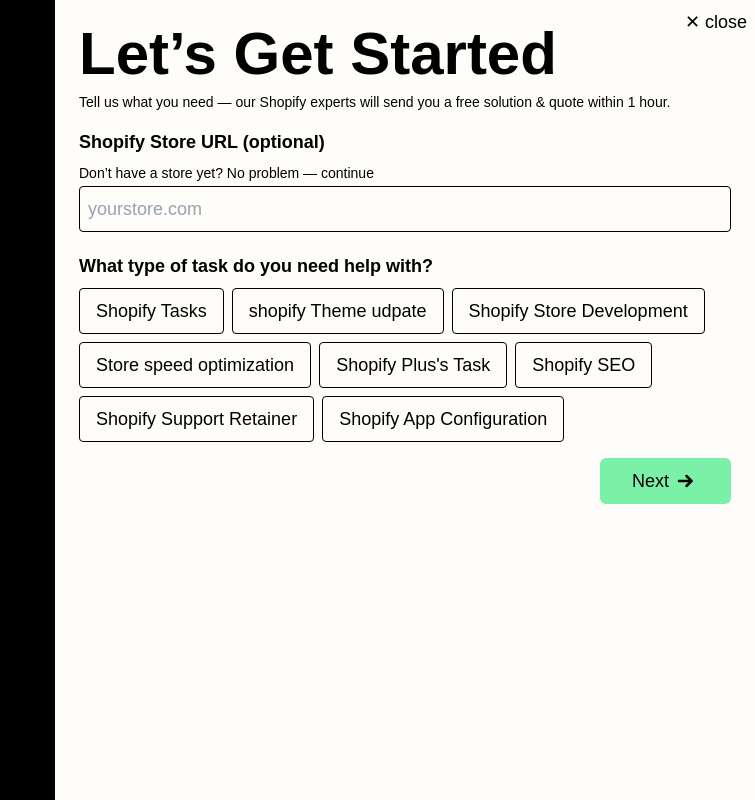
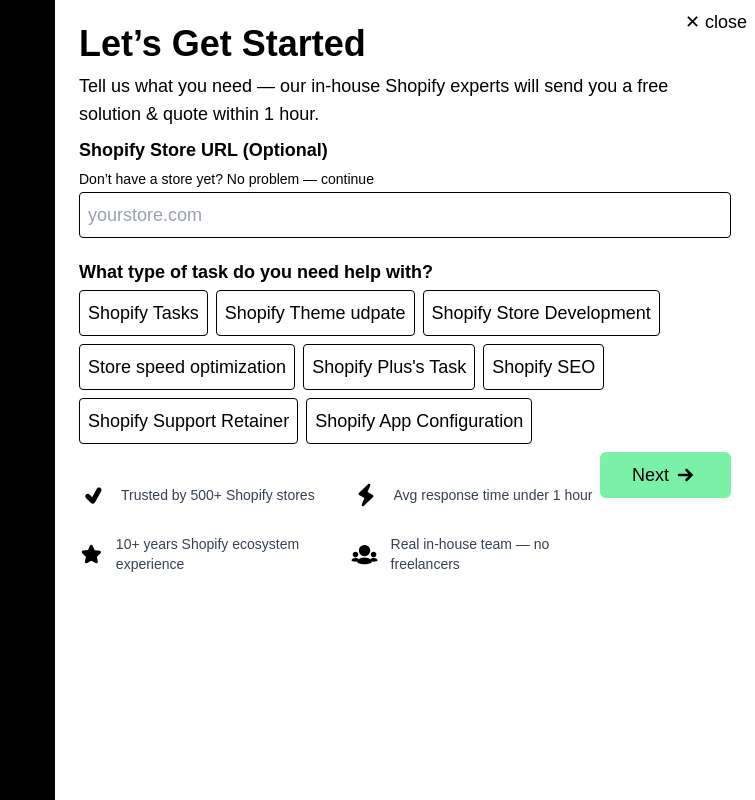
Before and after one commit to Vijendra2016/shopifytaskerwebapp, a Next.js app: page / in a window 1280 px wide. Both pictures are taken after a click on the button "Create Task". Shown: the top 800 px of the page, without its empty margins (525-1280 px from the left). Built offline with nearby package versions, Linux system fonts and the light colour scheme; no server answers; what tailwindcss-animated would draw is missing.

Commit message:
Update the copy of the Start project model

```diff
--- a/src/app/components/StartProjectModal.tsx
+++ b/src/app/components/StartProjectModal.tsx
@@ -4,6 +4,13 @@ import React, { useState } from "react";
 import { TfiArrowTopRight } from "react-icons/tfi";
 import { TiArrowRight } from "react-icons/ti";
 import { TiArrowLeft } from "react-icons/ti";
+import {
+  TiTick,
+  TiFlash,
+  TiStarFullOutline,
+  TiGroup
+} from "react-icons/ti";
+
 
 
 type FormData = {
@@ -70,7 +77,7 @@ export default function StartProjectModal({ isOpen, onClose }: Props) {
 
 
 
-      <div className="w-full md:w-[700px] h-full bg-[#fefdf9] p-6 overflow-y-auto relative">
+      <div className="w-full md:w-[700px] h-full bg-white p-6 overflow-y-auto relative">
         <button className="absolute  text-black cursor-pointer top-2 right-2 text-lg" onClick={onClose}>
           ✕ close
         </button>
@@ -79,14 +86,13 @@ export default function StartProjectModal({ isOpen, onClose }: Props) {
           {/* STEP 1 */}
           {step === 1 && (
             <>
-              <h2 className="text-6xl text-black font-bold mb-2 text-left">Let’s Get Started</h2>
-              <p className="mb-4  text-sm text-black">
-Tell us what you need — our Shopify experts will send you a free solution & quote within 1 hour.
-              </p>
+              <h2 className="text-4xl text-black font-bold mb-2 text-left">Let’s Get Started</h2>
+              <p className="mb-2  text-lg font-thin text-black">
+Tell us what you need — our in-house Shopify experts will send you a free solution & quote within 1 hour.              </p>
 
               <div className="mb-1">
-                <label htmlFor="url" className="block mb-0.5 text-black text-left font-semibold">
-                  Shopify Store URL (optional)
+                <label htmlFor="url" className="block text-lg text-black text-left font-semibold">
+                  Shopify Store URL (Optional)
                 </label>
                 <span className="text-black text-sm font-thin">Don’t have a store yet? No problem — continue</span>
                 <input
@@ -99,12 +105,12 @@ Tell us what you need — our Shopify experts will send you a free solution & qu
                 />
               </div>
 
-              <div className="mb-4">
-                <label className="block text-black text-left font-semibold mb-2">What type of task do you need help with?</label>
+              <div className="mb-2">
+                <label className="block text-black text-lg text-left font-semibold mb-1">What type of task do you need help with?</label>
                 <div className="flex flex-wrap gap-2">
                   {[
                     "Shopify Tasks",
-                    "shopify Theme udpate",
+                    "Shopify Theme udpate",
                     "Shopify Store Development",
                     "Store speed optimization",
                     "Shopify Plus's Task",
@@ -114,10 +120,10 @@ Tell us what you need — our Shopify experts will send you a free solution & qu
                   ].map((label) => (
                     <label
                       key={label}
-                      className={`cursor-pointer px-4 py-2 rounded border transition-all ${
+                      className={`cursor-pointer px-2 py-2 rounded border transition-all ${
                         formData.taskselect === label
                           ? "bg-black text-white border-black"
-                          : "bg-[#fefdf9] text-black border-black"
+                          : "bg-white text-black border-black"
                       }`}
                     >
                       <input
@@ -143,7 +149,37 @@ Tell us what you need — our Shopify experts will send you a free solution & qu
                 <span>Next</span>
                 <span className="text-3xl "><TiArrowRight /></span>
               </button>
+
+             <br>
+             </br>
+
+             <div className="grid grid-cols-2 gap-6 text-sm text-gray-700">
+
+      <div className="flex items-center gap-3">
+        <TiTick className="text-black text-3xl" />
+        <span>Trusted by 500+ Shopify stores</span>
+      </div>
+
+      <div className="flex items-center gap-3">
+        <TiFlash className="text-black text-3xl" />
+        <span>Avg response time under 1 hour</span>
+      </div>
+
+      <div className="flex items-center gap-3">
+        <TiStarFullOutline className="text-black text-3xl" />
+        <span>10+ years Shopify ecosystem experience</span>
+      </div>
+
+      <div className="flex items-center gap-3">
+        <TiGroup className="text-black text-3xl" />
+        <span>Real in-house team — no freelancers</span>
+      </div>
+
+    </div>
+
+
             </>
+
           )}
 
           {/* STEP 2 */}
```
